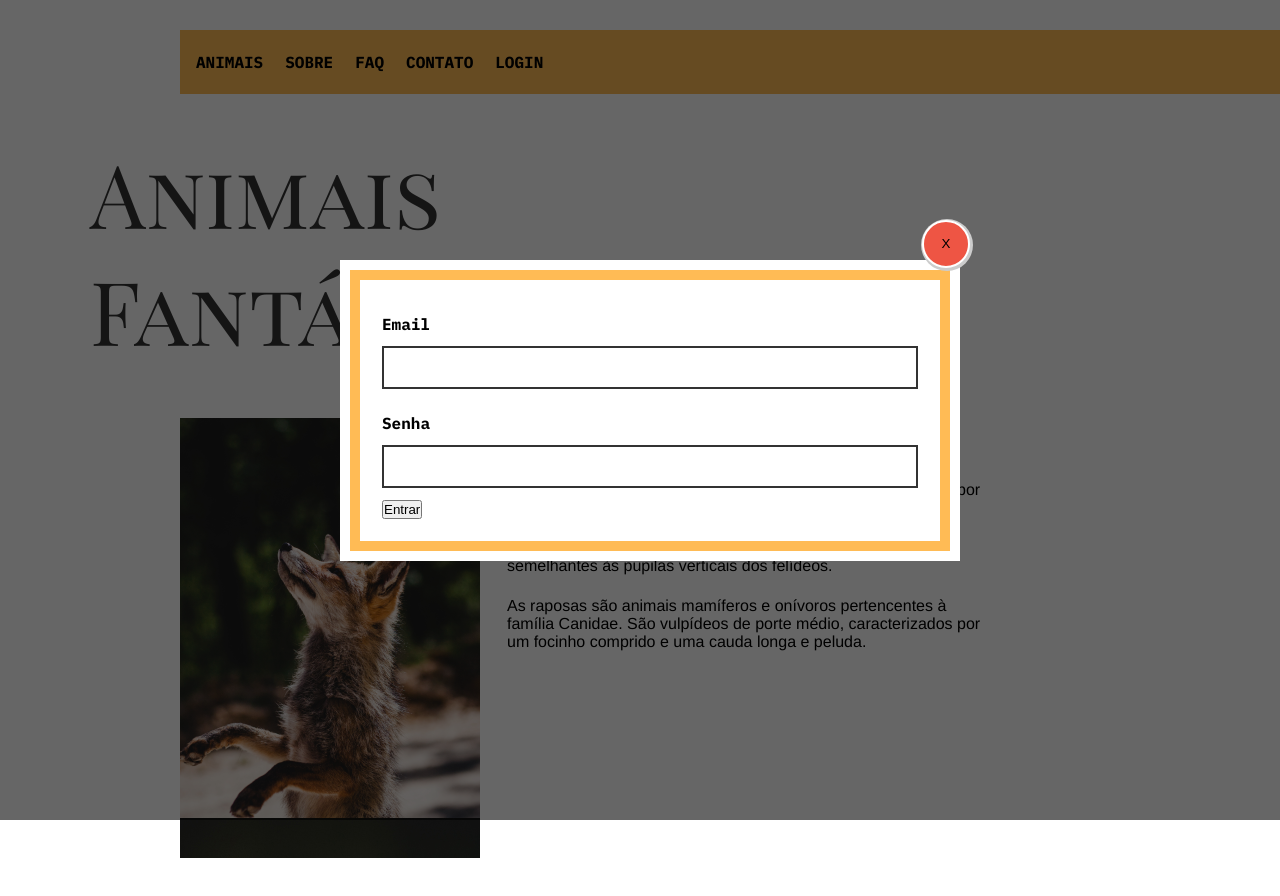
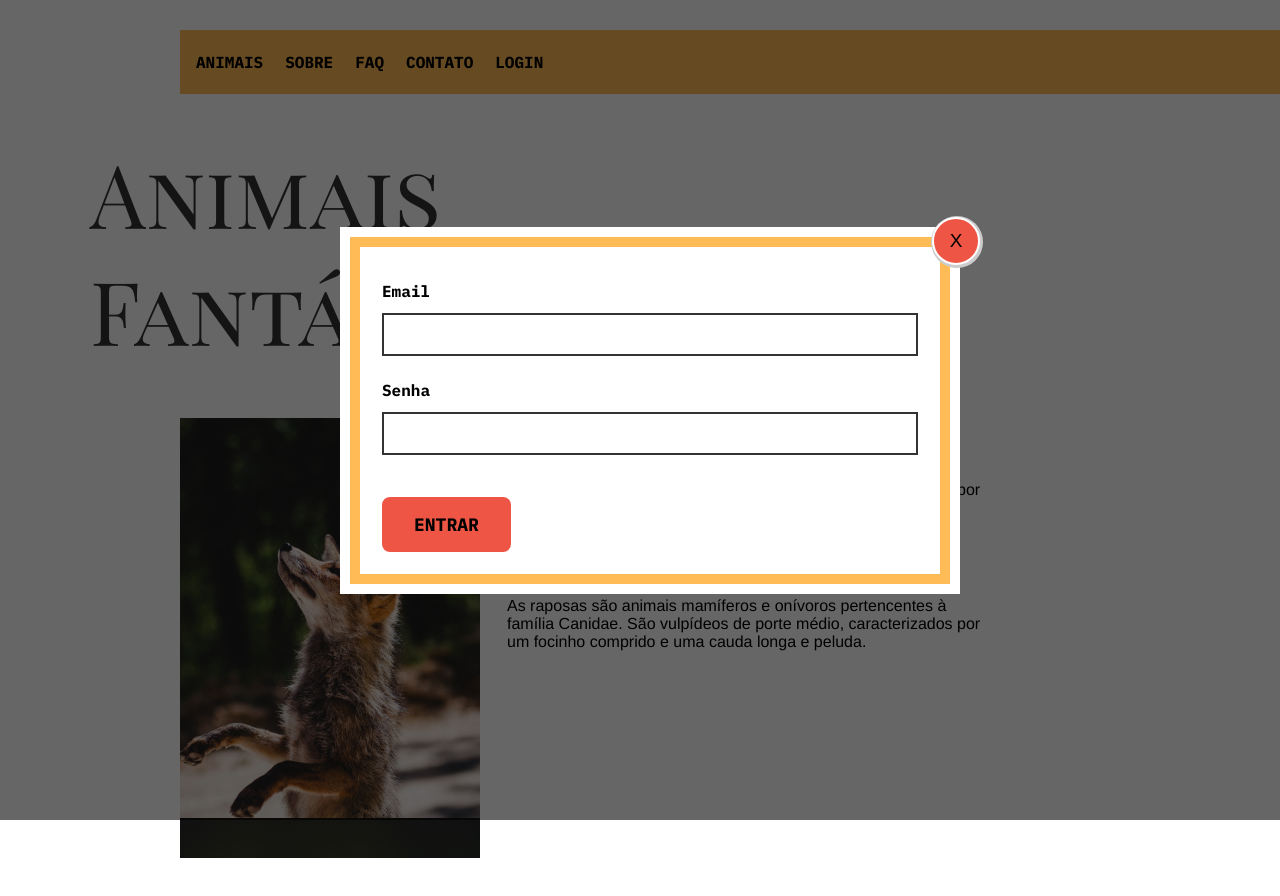
Before and after one commit to RafaelSilvaScrippter/AnimaisFantasticos, a plain HTML site: page index.html in a window 1280 px wide. Both pictures are taken after a click on the link "LOGIN". Shown: the top 896 px of the page. Drawn offline with Linux system fonts and the light colour scheme.

Commit message:
Botao fechar modal concluido

```diff
--- a/css/Faq/Faq.css
+++ b/css/Faq/Faq.css
@@ -39,7 +39,7 @@ dd {
   padding-right: 22px;
 }
 
-@media (max-width: 600px) {
+@media (max-width: 660px) {
   .faq {
     grid-column: 1 / -1;
     margin-top: 30px;
--- a/css/Numeros/Numeros.css
+++ b/css/Numeros/Numeros.css
@@ -27,7 +27,7 @@
   grid-column: 2 / -1;
 }
 
-@media (max-width: 600px) {
+@media (max-width: 660px) {
   .numeros {
     grid-column: 1 / -1;
     padding: 12px;
--- a/css/modal/modal.css
+++ b/css/modal/modal.css
@@ -17,6 +17,7 @@ form {
   padding: 22px;
   width: 60vw;
   max-width: 600px;
+  position: relative;
   box-sizing: border-box;
   border: 10px solid #fb5;
   outline: 10px solid #fff;
@@ -41,7 +42,7 @@ input {
   width: 100%;
 }
 
-button:not(".menu-mobile") {
+button:not(.menu-mobile, .fechar) {
   margin-top: 30px;
   padding: 16px 32px;
   display: inline-block;
@@ -62,11 +63,12 @@ form {
 .fechar {
   background-color: #e54;
   padding: 22px;
-  top: -60px;
-  display: inline-block;
+  top: -30px;
+  font-size: 19px;
+  display: flex;
   border-radius: 50%;
   display: flex;
-  right: -30px;
+  right: -40px;
   align-items: center;
   justify-content: center;
   width: 25px;
--- a/index.html
+++ b/index.html
@@ -13,7 +13,7 @@
 
 <body class="grid-body">
   <div data-modal class="modal">
-    <form action="POSY">
+    <form action="POST">
       <button data-fechar-modal class="fechar">X</button>
       <label for="email">Email</label>
       <input type="email" id="email" name="email">
```
